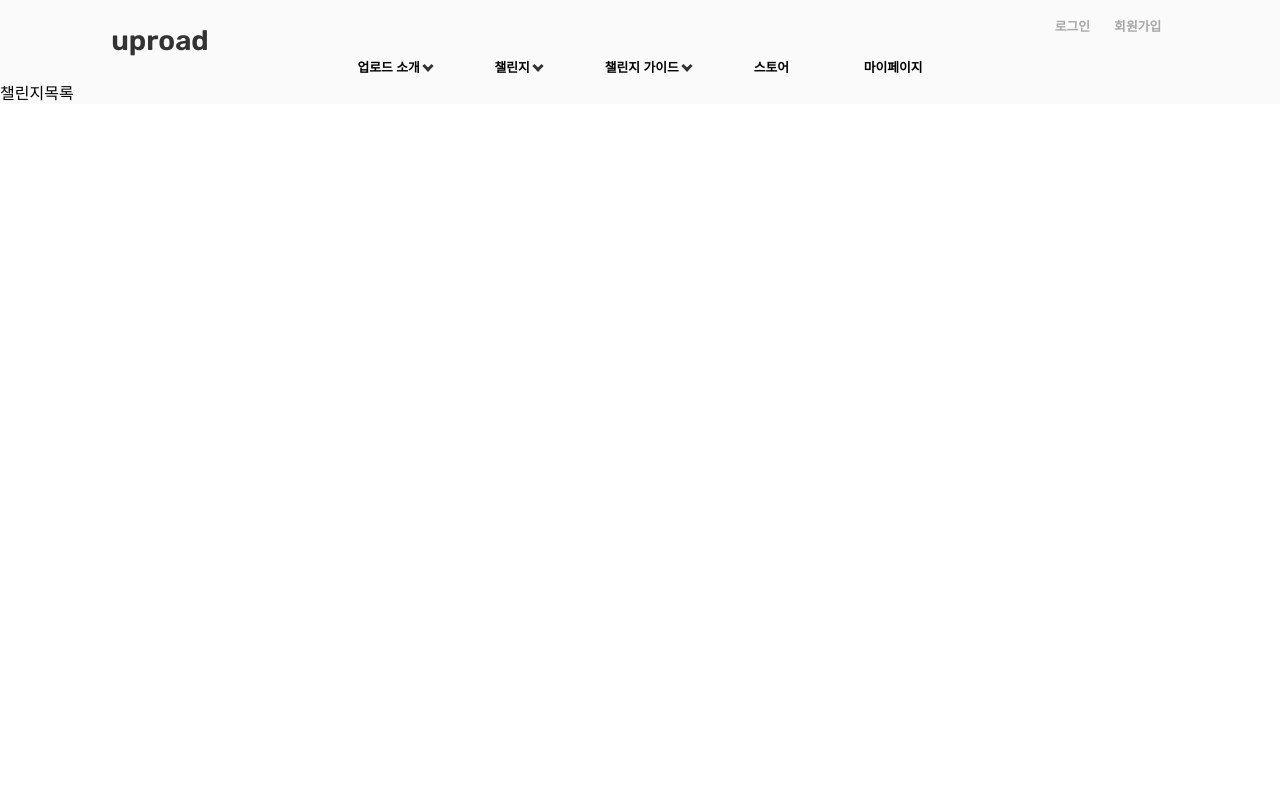
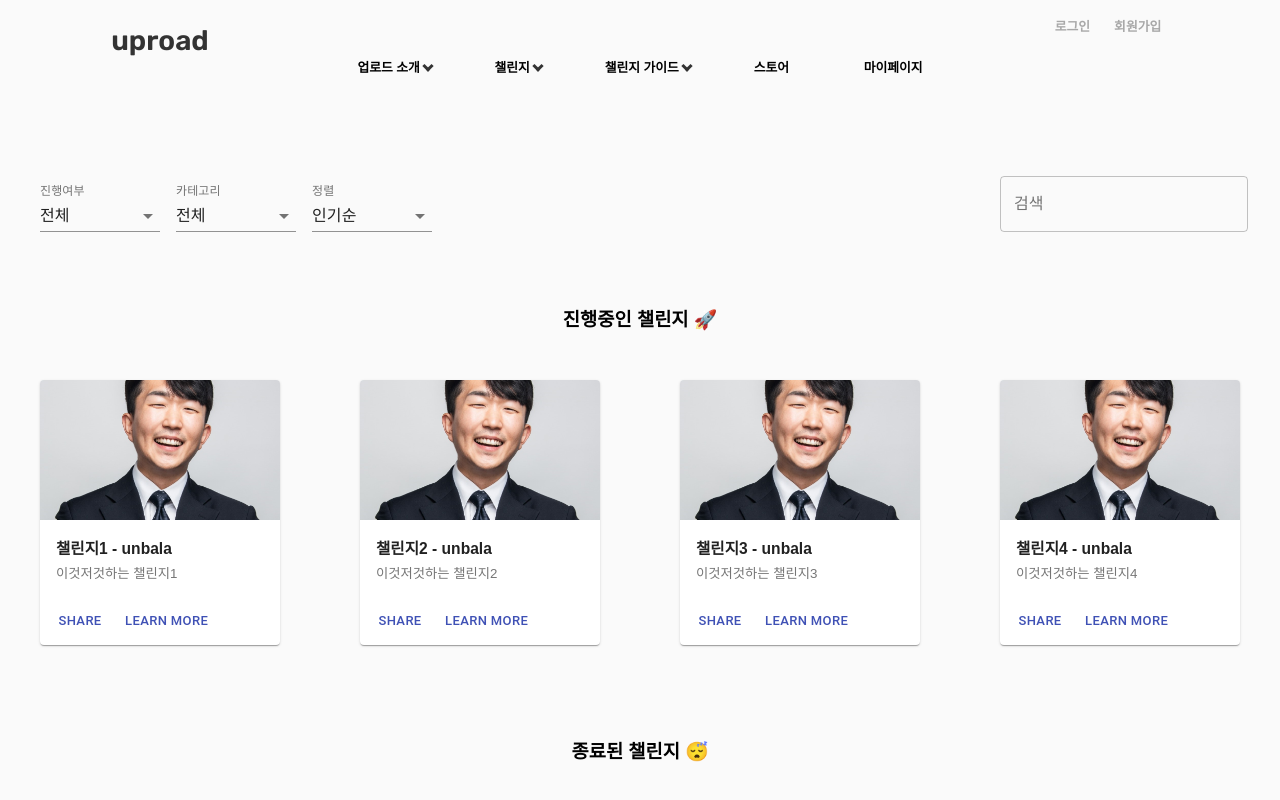
Before and after one commit to pby1360/Uproad, a React (Create React App) app in the folder frontend/: page /challenge-list in a window 1280 px wide. Shown: the top 800 px of the page. Built offline with nearby package versions, Linux system fonts and the light colour scheme.

Commit message:
#12 add challenge list layout

```diff
--- a/frontend/src/components/Navigation.js
+++ b/frontend/src/components/Navigation.js
@@ -11,7 +11,7 @@ const Navigation = () => {
           <Link to="/">uproad</Link>
         </section>
         <nav className="navigation-nav">
-          <ul class="navs">
+          <ul className="navs">
             <li>
             <Link to="#" className="arrow">업로드 소개</Link>
               <ul className="sub-list">
--- a/frontend/src/pages/Home.js
+++ b/frontend/src/pages/Home.js
@@ -32,10 +32,10 @@ const Home = () => {
             <img src="/assets/img-team.jpg" alt="ceo"></img>
           </section>
         </article>
-        <article className="home-bottom">
+        {/* <article className="home-bottom">
           <h1>진행중인 챌린지</h1>
           <section className="home-challenges"></section>
-        </article>
+        </article> */}
       </section>
     </div>
   )
--- a/frontend/src/pages/challenge/ChallengeList.js
+++ b/frontend/src/pages/challenge/ChallengeList.js
@@ -1,11 +1,135 @@
-import React from 'react';
+import { React, useState } from 'react';
 import ChallengeListStyle from "../../styles/challenge/ChallengeList.scss";
+import List from './ChallengeListComponent';
+import { TextField, Select, FormControl, InputLabel, MenuItem } from "@material-ui/core"
+import { makeStyles } from '@material-ui/core/styles';
+
+const useStyles = makeStyles((theme) => ({
+  margin: {
+    margin: theme.spacing(1),
+    width: 120,
+  },
+}));
+
+const activeItems = [
+  {
+    id: "1",
+    name: "챌린지1",
+    desc: "이것저것하는 챌린지1",
+    user: "unbala",
+  },
+  {
+    id: "2",
+    name: "챌린지2",
+    desc: "이것저것하는 챌린지2",
+    user: "unbala",
+  },
+  {
+    id: "2",
+    name: "챌린지3",
+    desc: "이것저것하는 챌린지3",
+    user: "unbala",
+  },
+  {
+    id: "2",
+    name: "챌린지4",
+    desc: "이것저것하는 챌린지4",
+    user: "unbala",
+  },
+];
+
+const finishedItems = [
+  {
+    id: "1",
+    name: "챌린지1",
+    desc: "이것저것하는 챌린지1",
+    user: "unbala",
+  },
+  {
+    id: "2",
+    name: "챌린지2",
+    desc: "이것저것하는 챌린지2",
+    user: "unbala",
+  },
+];
+
+const activeList = activeItems.map((item, index) => {
+  return (
+    <div key={index} className="items">
+      <List item={item} active={true} />
+    </div>
+  )
+});
+const finishedList = finishedItems.map((item, index) => {
+  return (
+    <div key={index} className="items">
+      <List item={item} active={false} />
+    </div>
+  )
+});
 
 const ChallengeList = () => {
+  const [selectAcitve, setSelectAcitve] = useState('all');
+  const classes = useStyles();
+
+  const changeAcitve = (event) => {
+    setSelectAcitve(event.target.value);
+  }
+
   return (
-    <div className={ChallengeListStyle}>
-      <section className="challenge-list">
-      챌린지목록
+    <div className="challenge-container">
+      <section className="challenge-search">
+        <section className="combos">
+          <FormControl className={classes.margin}>
+            <InputLabel>진행여부</InputLabel>
+            <Select
+              value={selectAcitve}
+              onChange={changeAcitve}
+            >
+              <MenuItem value="all">전체</MenuItem>
+              <MenuItem value="y">진행</MenuItem>
+              <MenuItem value='n'>종료</MenuItem>
+            </Select>
+          </FormControl>
+          <FormControl className={classes.margin}>
+            <InputLabel>카테고리</InputLabel>
+            <Select
+              value={selectAcitve}
+              onChange={changeAcitve}
+            >
+              <MenuItem value="all">전체</MenuItem>
+              <MenuItem value="y">마케팅</MenuItem>
+              <MenuItem value='n'>회계</MenuItem>
+              <MenuItem value='p'>사진</MenuItem>
+            </Select>
+          </FormControl>
+          <FormControl className={classes.margin}>
+            <InputLabel>정렬</InputLabel>
+            <Select
+              value={selectAcitve}
+              onChange={changeAcitve}
+            >
+              <MenuItem value="all">인기순</MenuItem>
+              <MenuItem value="y">마감순</MenuItem>
+              <MenuItem value="y">가격순</MenuItem>
+            </Select>
+          </FormControl>
+        </section>
+        <section className="search">
+          <TextField label="검색" variant="outlined" />
+        </section>
+      </section>
+      <section className="challenge-active">
+        <h3 className="title">진행중인 챌린지 🚀</h3>
+        <section className="challenge-list">
+          {activeList}
+        </section>
+      </section>
+      <section className="challenge-finished">
+        <h3 className="title">종료된 챌린지 😴</h3>
+        <section className="challenge-list">
+          {finishedList}
+        </section>
       </section>
     </div>
   );
--- /dev/null
+++ b/frontend/src/pages/challenge/ChallengeListComponent.js
@@ -0,0 +1,53 @@
+import React from 'react';
+import { Card, CardActionArea, CardMedia, CardContent, Typography, CardActions, Button, makeStyles } from '@material-ui/core';
+
+const useStyles = makeStyles({
+  root: {
+    // maxWidth: 345,
+    width: '15rem',
+    marginBottom: '2.5rem',
+  },
+  media: {
+    height: 140,
+  },
+  mediaFilter: {
+    height: 140,
+    filter: 'contrast(0.5)'
+  },
+});
+
+const ChallengeListComponent = ({item, active}) => {
+  console.log(item);
+  const classes = useStyles();
+  return (
+    <>
+      <Card className={classes.root}>
+        <CardActionArea>
+          <CardMedia
+            className={active ? classes.media : classes.mediaFilter}
+            image="/assets/ceo_info1.jpg"
+            title="Contemplative Reptile"
+          />
+          <CardContent>
+            <Typography gutterBottom variant="h7" component="h3">
+              {item.name} - {item.user}
+            </Typography>
+            <Typography variant="body3" color="textSecondary" component="p">
+              {item.desc}
+            </Typography>
+          </CardContent>
+        </CardActionArea>
+        <CardActions>
+          <Button size="small" color="primary">
+            Share
+          </Button>
+          <Button size="small" color="primary">
+            Learn More
+          </Button>
+        </CardActions>
+      </Card>
+    </>
+  );
+};
+
+export default ChallengeListComponent;
--- a/frontend/src/styles/challenge/ChallengeList.scss
+++ b/frontend/src/styles/challenge/ChallengeList.scss
@@ -1,3 +1,70 @@
-.challenge-list {
+$pink: #f04d4d;
+@import url('https://fonts.googleapis.com/css2?family=Nanum+Gothic&display=swap');
+
+.challenge-container {
+  font-family: 'Nanum Gothic', sans-serif;
   background-color: #fafafa;
+  padding: 1rem;
+  display: flex;
+  flex-direction: column;
+  align-items: center;
+
+  .challenge-search {
+    width: 80rem;
+    margin-top: 5rem;
+    display: flex;
+
+    .combos {
+      flex: 1;
+      text-align: left;
+      margin-left: 2rem;
+    }
+
+    .search {
+      flex: 1;
+      text-align: right;
+      margin-right: 2rem;
+    }
+  }
+
+  .challenge-active {
+    padding: 1rem;
+    width: 80rem;
+
+    .title {
+      text-align: center;
+      margin: 3rem;
+    }
+    .challenge-list {
+      display: flex;
+      flex-wrap: wrap;
+      .items {
+        // flex: 25%;
+        width: 20rem;
+        // min-width: 25%;
+        display: flex;
+        justify-content: center;
+      }
+    }
+  }
+  .challenge-finished {
+    padding: 1rem;
+    width: 80rem;
+
+    .title {
+      text-align: center;
+      margin-bottom: 3rem;
+    }
+    .challenge-list {
+      display: flex;
+      flex-wrap: wrap;
+      .items {
+        // flex: 25%;
+        width: 20rem;
+        // min-width: 25%;
+        display: flex;
+        justify-content: center;
+      }
+    }
+  }
 }
```
